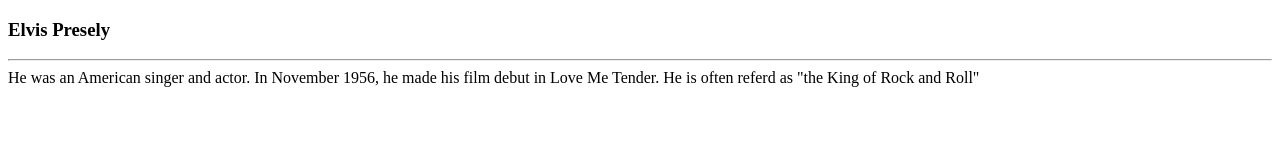
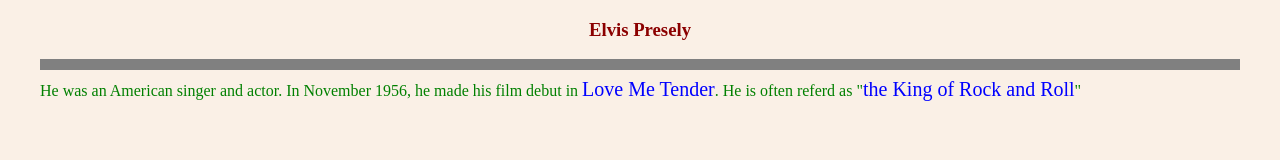
Before and after one commit to LeH050/home, a plain HTML site: page lab/lab02_01.html in a window 1280 px wide. Drawn offline with Linux system fonts and the light colour scheme.

Commit message:
스타일 적용

```diff
--- a/lab/lab02_01.html
+++ b/lab/lab02_01.html
@@ -3,6 +3,26 @@
 <head>
     <meta charset="UTF-8">
     <title>웹 페이지의 구성요소</title>
+    <style>
+        body {  background-color: linen;
+                color: green;
+                margin-left: 40px;
+                margin-right: 40px;
+
+          }
+        h3 { text-align: center;
+             color: darkred;
+        }
+        hr { height: 5px;
+             border: solid grey;
+             background-color: grey;
+
+        }
+        span { color: blue;
+               font-size: 20px;
+
+        }
+    </style>
 </head>
 <body>
 <h3>Elvis Presely</h3>
```
